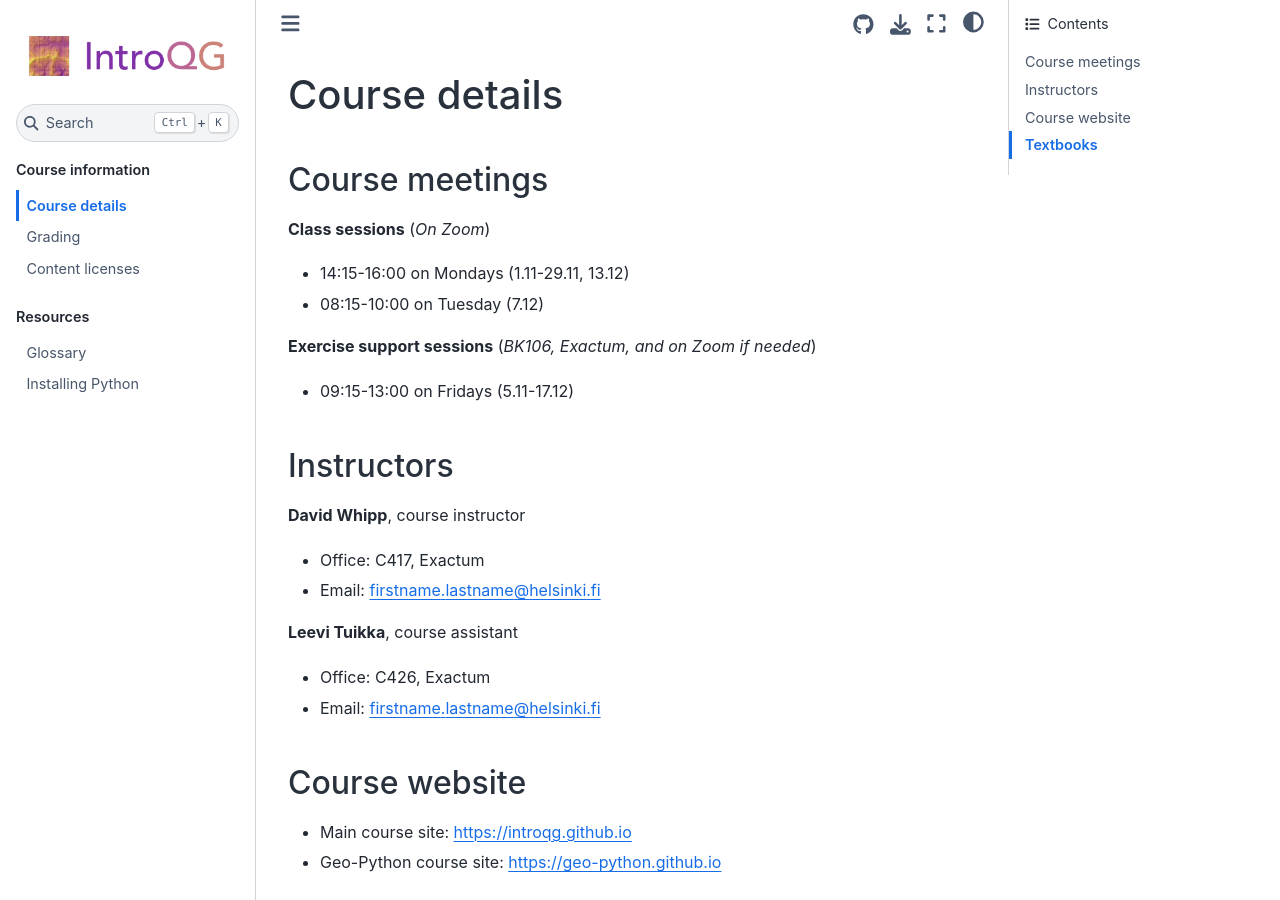
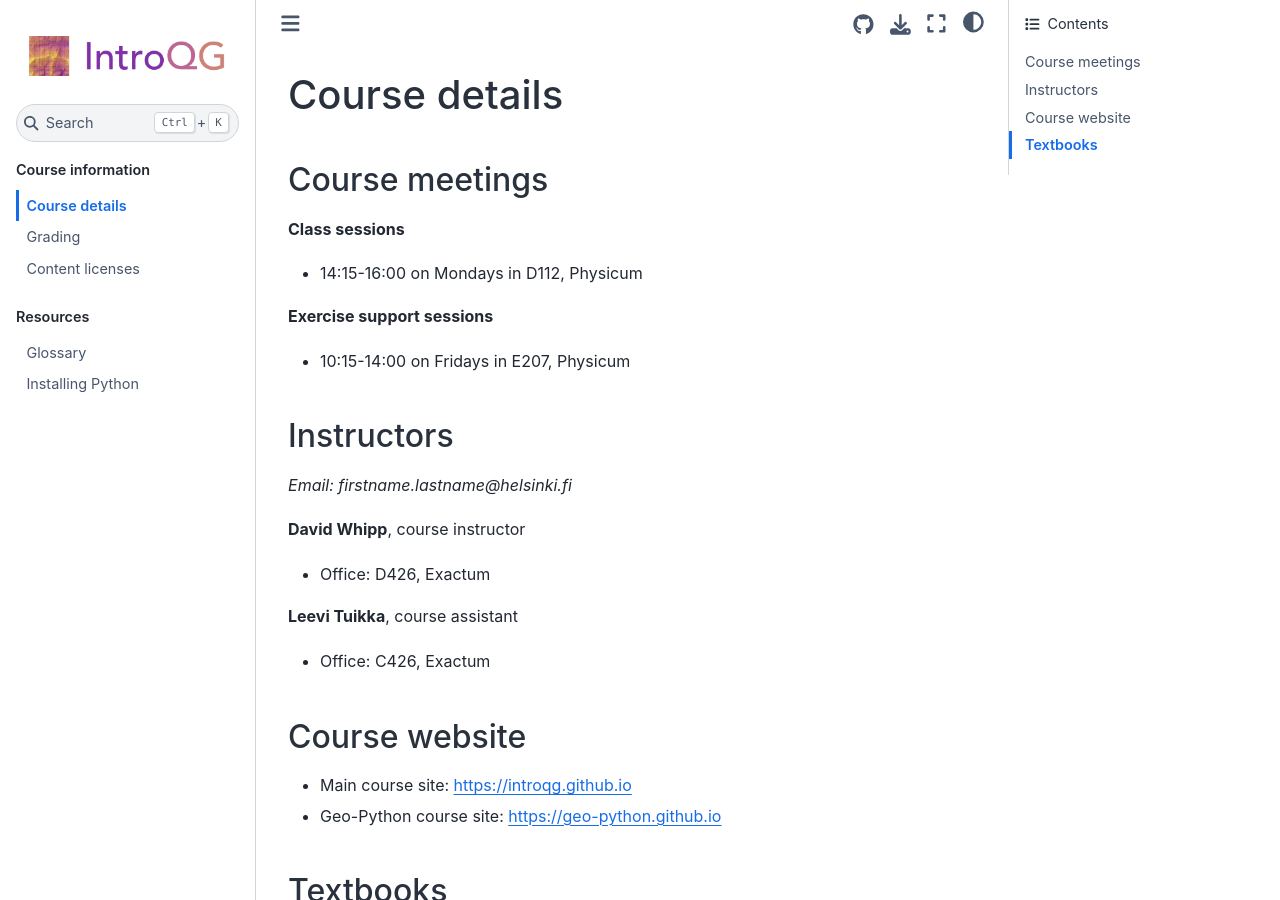
Before and after one commit to IntroQG/site, a Sphinx documentation site: the page built from source/general-info/course-details.rst, in a window 1280 px wide and 900 px high. Built offline with Sphinx 7.4.7 and the Sphinx Book theme 1.1.4, drawn with Linux system fonts in a browser that asks for light colours.

Commit message:
Add basic 2023 course info

```diff
--- a/source/general-info/course-details.rst
+++ b/source/general-info/course-details.rst
@@ -4,27 +4,26 @@ Course details
 Course meetings
 ---------------
 
-**Class sessions** (*On Zoom*)
+**Class sessions**
 
-- 14:15-16:00 on Mondays (1.11-29.11, 13.12)
-- 08:15-10:00 on Tuesday (7.12)
+- 14:15-16:00 on Mondays in D112, Physicum
 
-**Exercise support sessions** (*BK106, Exactum, and on Zoom if needed*)
+**Exercise support sessions**
 
-- 09:15-13:00 on Fridays (5.11-17.12)
+- 10:15-14:00 on Fridays in E207, Physicum
 
 Instructors
 -----------
 
+*Email: firstname.lastname@helsinki.fi*
+
 **David Whipp**, course instructor
 
-- Office: C417, Exactum
-- Email: firstname.lastname@helsinki.fi
+- Office: D426, Exactum
 
 **Leevi Tuikka**, course assistant
 
 - Office: C426, Exactum
-- Email: firstname.lastname@helsinki.fi
 
 Course website
 ---------------
```
